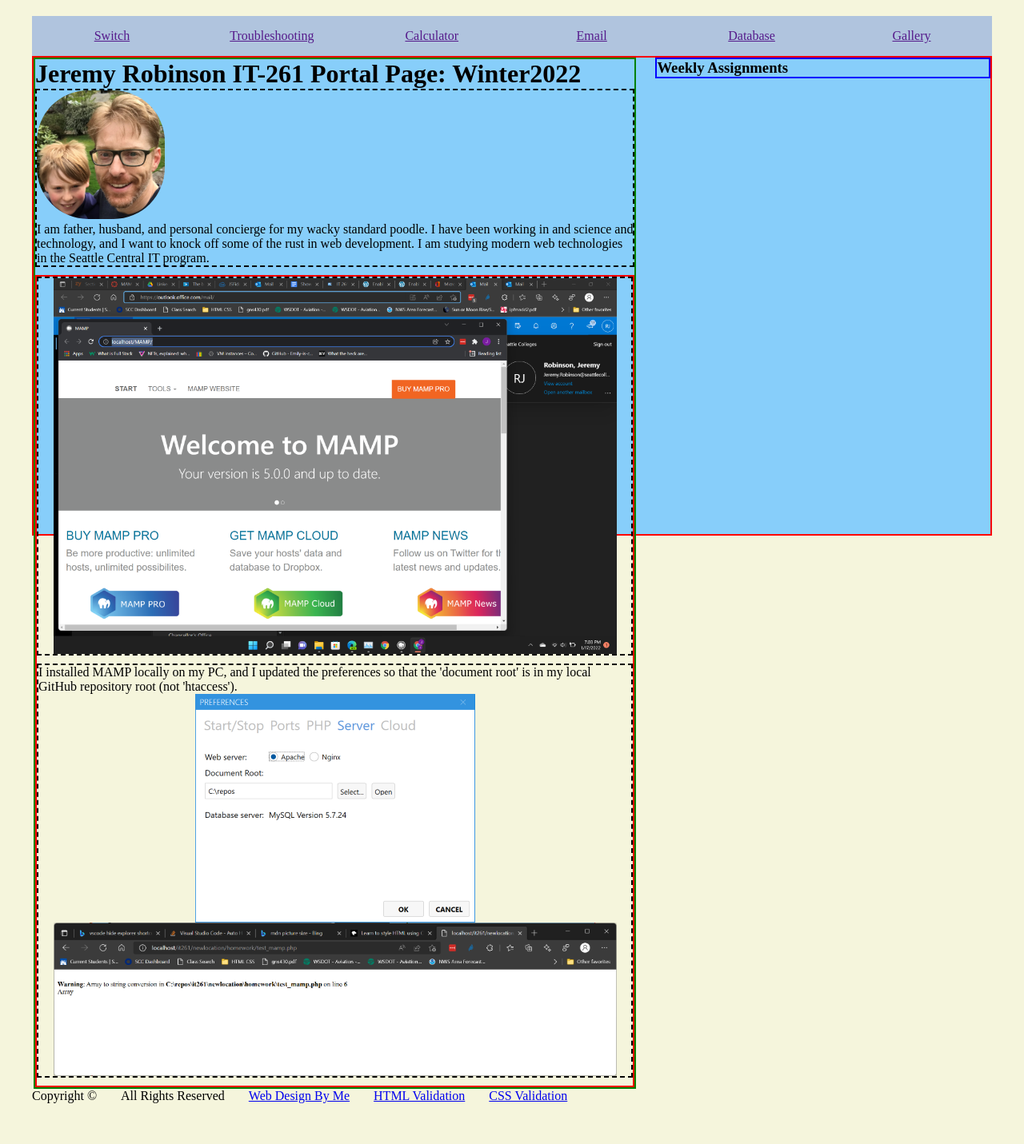
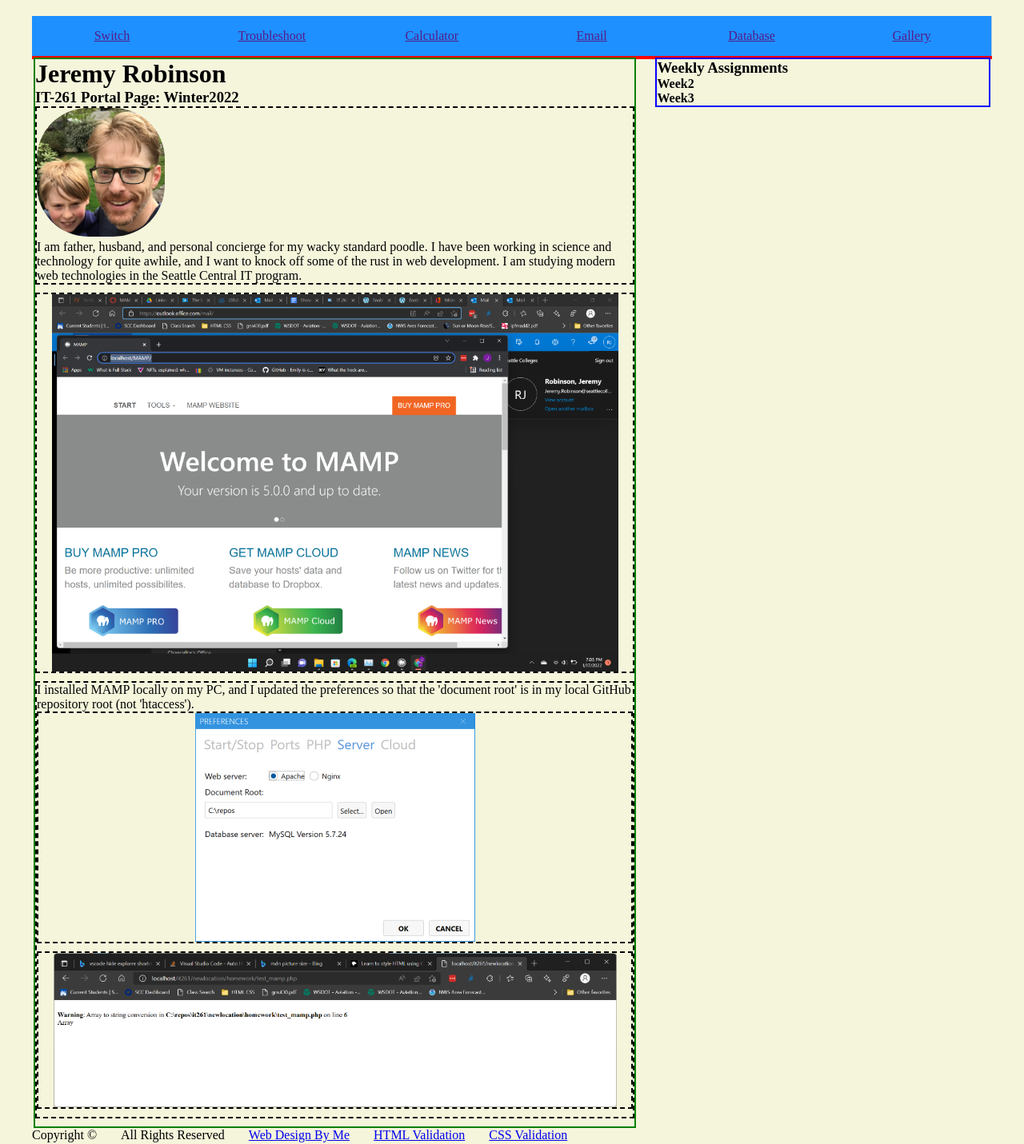
Before and after one commit to BeartoothHiker/it261, a PHP site: page / in a window 1280 px wide. Shown: the whole page at 80% size. Before the commit the page ends 1380 px from the top, so only its background shows below. Run offline with PHP 8.4, Linux system fonts and the light colour scheme.

Commit message:
Update portal page with styles, remove background colors

```diff
--- a/portal/css/styles.css
+++ b/portal/css/styles.css
@@ -22,7 +22,6 @@
 #content-wrapper {
   background-color:lightskyblue;
   border: 2px red solid;
-  height: 600px;
 }
 
 nav {
@@ -36,12 +35,19 @@
   float: left;
   list-style-type: none;
   text-align: center;
+
+  background-color: dodgerblue;
 }
 
 main {
   width: 63%;
   float: left;
   border: 2px green solid;
+}
+
+main div {
+  margin-bottom: 10px;
+  border: 2px black dashed;
 }
 
 aside {
@@ -60,13 +66,9 @@
   list-style-type: none;
 }
 
-main div {
-  margin-bottom: 10px;
-  border: 2px black dashed;
-}
-
-#mamp-install {
-  border: 2px red solid;
+#profile-img {
+  border-radius: 40%;
+  width: 160px;
 }
 
 .mamp-image {
@@ -75,8 +77,3 @@
   margin-left: auto;
   margin-right: auto;
 }
-
-#profile-img {
-  border-radius: 40%;
-  width: 160px;
-}
--- a/portal/index.html
+++ b/portal/index.html
@@ -12,7 +12,7 @@
   <nav>
     <ul>
       <li><a href="">Switch</a></li>
-      <li><a href="">Troubleshooting</a></li>
+      <li><a href="">Troubleshoot</a></li>
       <li><a href="">Calculator</a></li>
       <li><a href="">Email</a></li>
       <li><a href="">Database</a></li>
@@ -22,16 +22,19 @@
 
   <div id="content-wrapper">
     <main>
-      <h1>Jeremy Robinson IT-261 Portal Page: Winter2022</h1>
-      <!-- In the main contdirainer, after a paragraph about yourselves you will display your Mamp screehsots -->
+
+      <hgroup>
+        <h1>Jeremy Robinson</h1>
+        <h3>IT-261 Portal Page: Winter2022</h3>
+      </hgroup>
+
       <div>
         <img id="profile-img" src="images/jeremy-and-o.jpg" alt="profile picture">
         <p>
-          I am father, husband, and personal concierge for my wacky standard poodle. I have been working in and science and technology, and I want to knock off some of the rust in web development. I am studying modern web technologies in the Seattle Central IT program.
+          I am father, husband, and personal concierge for my wacky standard poodle. I have been working in science and technology for quite awhile, and I want to knock off some of the rust in web development. I am studying modern web technologies in the Seattle Central IT program.
         </p>
       </div>
       <h2></h2>
-      <article ID="mamp-install">
       <div>
         <img class="mamp-image" alt="MAMP install" src="images/mamp-install.png">
       </div>
@@ -39,14 +42,18 @@
         <p>
           I installed MAMP locally on my PC, and I updated the preferences so that the 'document root' is in my local GitHub repository root (not 'htaccess').
         </p>
-          <img class="mamp-image" alt="MAMP directory"src="images/mamp-directory-250.png">
+      <div>
+        <img class="mamp-image" alt="MAMP directory" src="images/mamp-directory-250.png">
+      </div>
+      <div>
         <img class="mamp-image"alt="PHP error" src="images/php-error.png">
       </div>
-      </article> <!-- end mamp-install -->
     </main>
 
     <aside>
       <h3>Weekly Assignments</h3>
+      <h4>Week2</h4>
+      <h4>Week3</h4>
     </aside>
   </div> <!-- end content-wrapper -->
 
@@ -56,7 +63,7 @@
       <ul>
         <li>Copyright &copy;</li>
         <li>All Rights Reserved</li>
-        <li><a href="index/php">Web Design By Me</a></li>
+        <li><a href="index.php">Web Design By Me</a></li>
         <li><a id="html-validator" href="#">HTML Validation</a></li>
         <li><a id="css-validator" href="#">CSS Validation</a></li>
       </ul>
```
Lines whose indentation alone changed are shown as unchanged.
